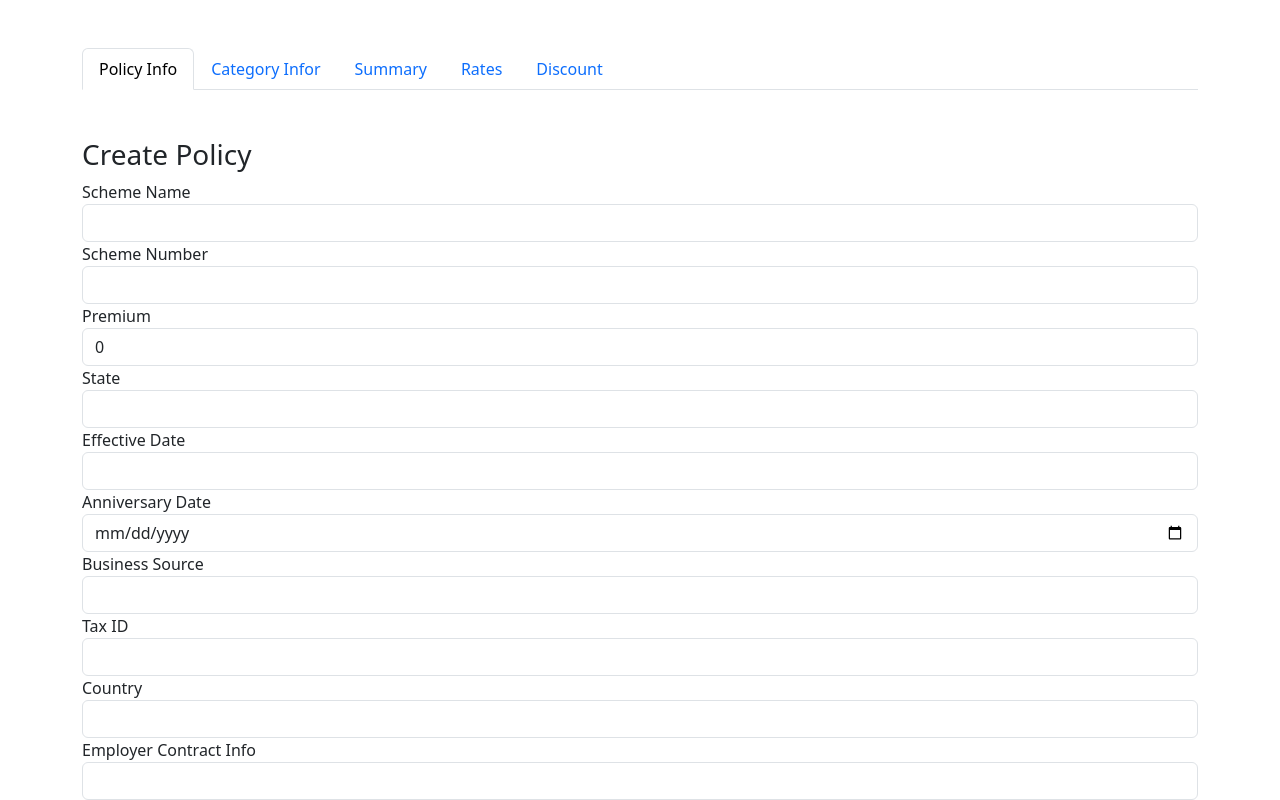
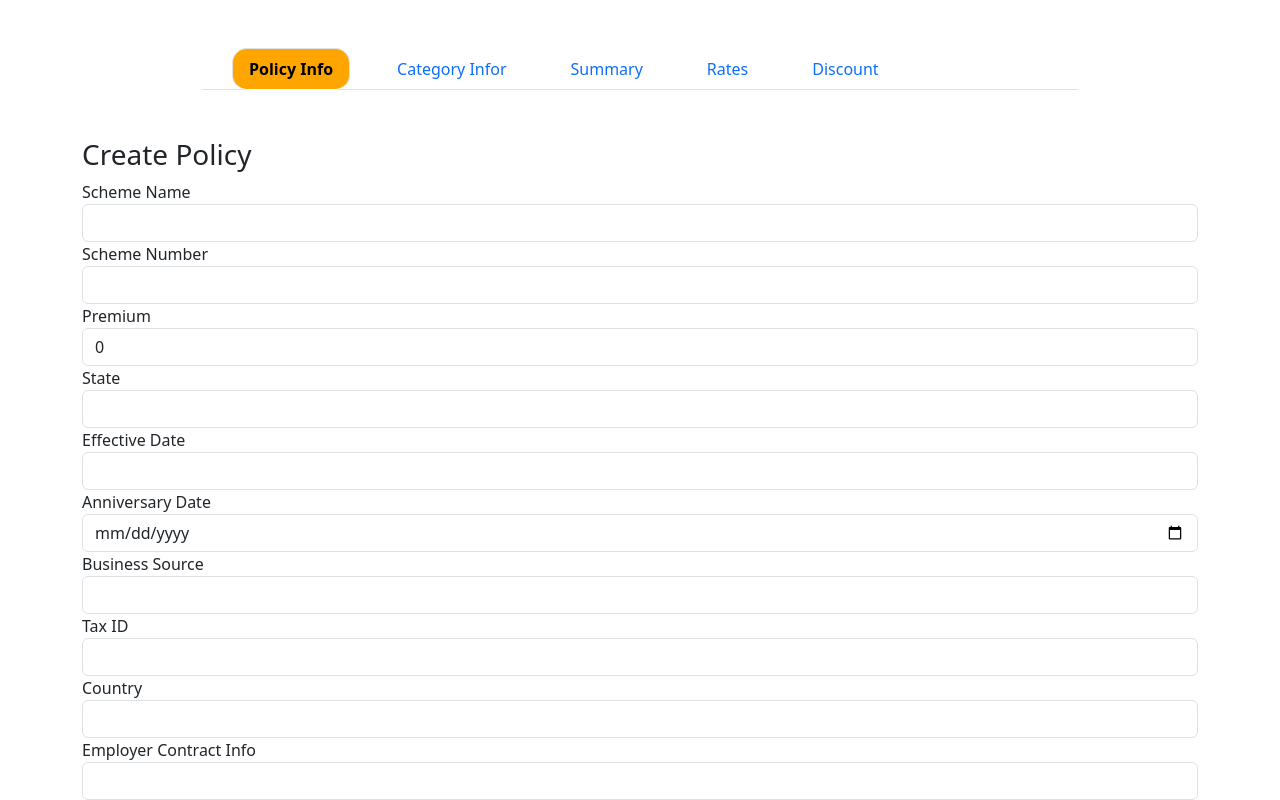
Before and after one commit to Vipul-Pinto/PremiumCalculation, an Angular app in the folder premiumCalculationClient/: page / in a window 1280 px wide. Shown: the top 800 px of the page. Built offline with nearby package versions, Linux system fonts and the light colour scheme.

Commit message:
App component updated

```diff
--- a/premiumCalculationClient/src/app/app.component.css
+++ b/premiumCalculationClient/src/app/app.component.css
@@ -0,0 +1,83 @@
+ /* .nav-link {
+   margin-left: 30px;
+
+   box-shadow:30px;
+   border-radius: 15px;
+   transition: background-color 0.99s;
+}
+
+
+.nav-link:hover {
+    background-color: orange;
+  }
+
+  .nav-link.active {
+    font-weight: bold;
+    background-color: orange !important;
+  }  */
+   /* .nav-link {
+    margin-left: 30px;
+
+    border-radius: 15px;
+    transition: background-color 0.95s;
+  }
+
+  .nav-link:hover {
+    background-color: orange;
+  }
+
+  .nav-link.active {
+    font-weight: bold;
+    background-color: orange !important;
+  } */
+  body {
+    font-family: Arial, sans-serif;
+}
+
+.container {
+    max-width: 900px;
+    margin: 0 auto;
+}
+
+.nav-link {
+    margin-left: 30px;
+    box-shadow: 30px;
+    border-radius: 15px;
+    transition: background-color 0.99s;
+    display: flex;
+    align-items: center;
+}
+
+.nav-link i {
+    margin-right: 10px;
+}
+
+.nav-link:hover {
+    background-color: orange;
+}
+
+.nav-link.active {
+    font-weight: bold;
+    background-color: orange !important;
+}
+
+
+
+.form-group label {
+    position: relative;
+    display: inline-block;
+}
+
+.form-group label::after {
+    content: ' ?';
+    color: orange;
+    font-weight: bold;
+    position: absolute;
+    right: -15px;
+}
+
+.tooltip-inner {
+    background-color: orange !important;
+    color: black !important;
+    font-weight: bold;
+}
```
